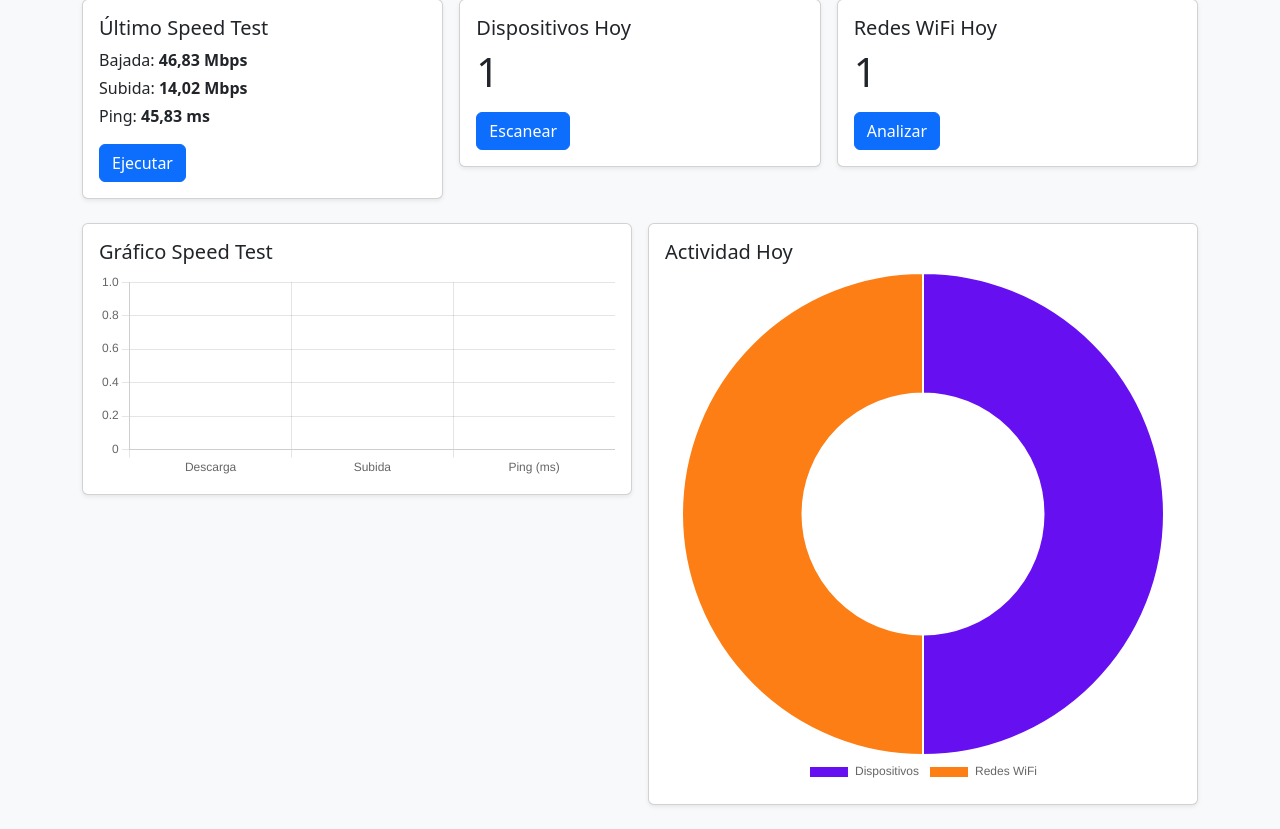
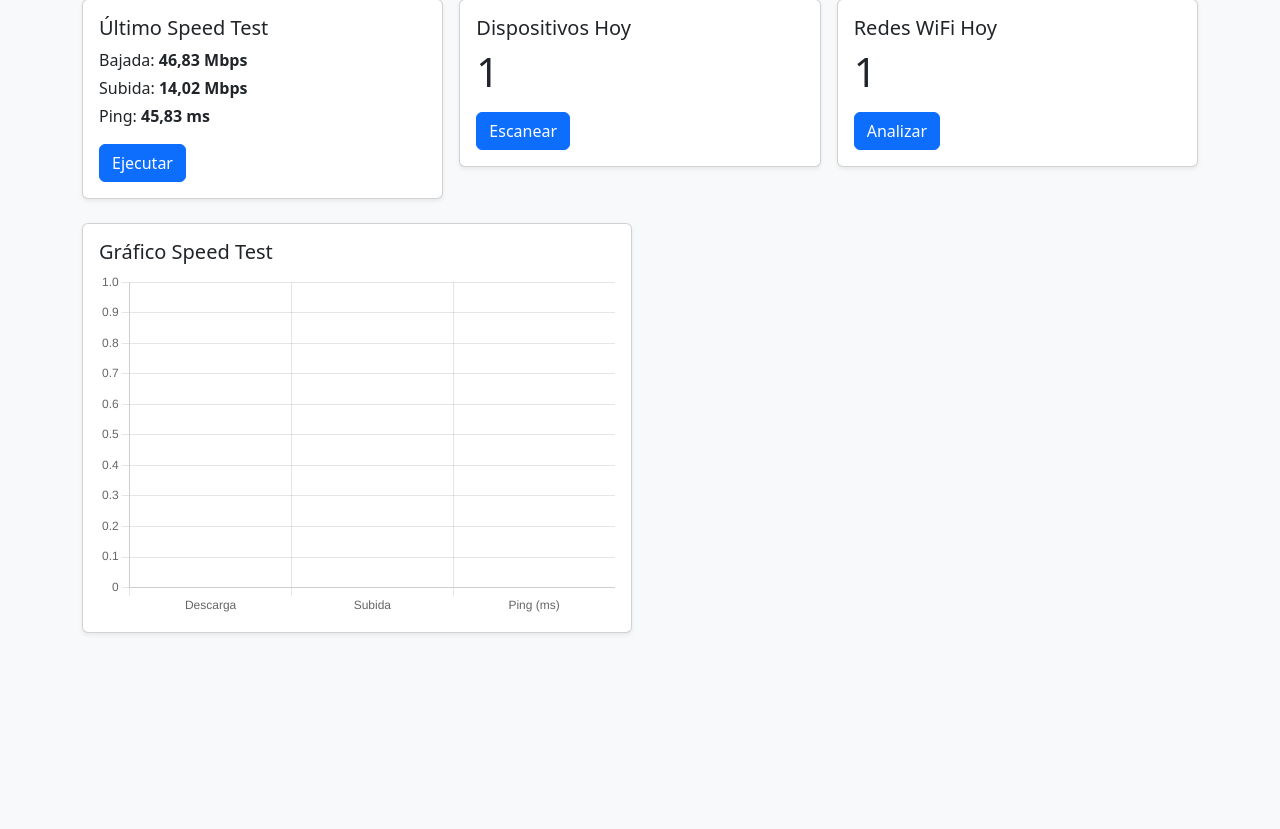
Before and after one commit to Mica569/WifiScannerDjango, a Django app: template templates/diagnostics/dashboard.html in a window 1280 px wide. Shown: the part 145-974 px from the top of the page. After the commit the page ends 779 px from the top, so only its background shows below. Run offline with Django 5.2, Linux system fonts and the light colour scheme; data comes from the database, SQL or seed files in the repository; tables that the repository leaves empty hold one stand-in row (values such as "Sample post"); the template is opened without the code that fills it: values that come from a table or form of the project are taken from there, most other values are stand-ins (such as "Sample title", 1, 10 or a date in 2020).

Commit message:
Dashboard: remover 'Actividad Hoy' y robustecer gráficos\n\n- Quita sección y chart de actividad\n- Canvas de speed test a ancho completo y altura mayor\n- Manejo con try/catch: si Chart.js falla, usar fallback en canvas

```diff
--- a/templates/diagnostics/dashboard.html
+++ b/templates/diagnostics/dashboard.html
@@ -41,18 +41,11 @@
     <div class="card shadow-sm">
       <div class="card-body">
         <h5 class="card-title">Gráfico Speed Test</h5>
-        <canvas id="speedChart" height="120"></canvas>
+        <canvas id="speedChart" style="width:100%;" height="200"></canvas>
       </div>
     </div>
   </div>
-  <div class="col-md-6">
-    <div class="card shadow-sm">
-      <div class="card-body">
-        <h5 class="card-title">Actividad Hoy</h5>
-        <canvas id="activityChart" height="120"></canvas>
-      </div>
-    </div>
-  </div>
+
   <script>
     (function() {
       function drawBarFallback(canvas, values, labels, colors) {
@@ -119,27 +112,19 @@
         const wifis = {{ wifi_count|default:0 }};
 
         const c1 = document.getElementById('speedChart');
-        const c2 = document.getElementById('activityChart');
         // Si Chart.js está disponible, úsalo; si no, usar fallback canvas
         if (window.Chart) {
           try { if (window._speedChart) window._speedChart.destroy(); } catch(_) {}
-          window._speedChart = new Chart(c1, {
+          try { window._speedChart = new Chart(c1, {
             type: 'bar',
             data: {
               labels: ['Descarga','Subida','Ping (ms)'],
               datasets: [{ label: 'Última', data: [ds.download, ds.upload, ds.ping], backgroundColor: ['#0d6efd','#198754','#6c757d'] }]
             },
             options: { responsive: true, plugins: { legend: { display: false } } }
-          });
-          try { if (window._activityChart) window._activityChart.destroy(); } catch(_) {}
-          window._activityChart = new Chart(c2, {
-            type: 'doughnut',
-            data: { labels: ['Dispositivos','Redes WiFi'], datasets: [{ data: [devs, wifis], backgroundColor: ['#6610f2','#fd7e14'] }] },
-            options: { responsive: true, plugins: { legend: { position: 'bottom' } } }
-          });
+          }); } catch (e) { drawBarFallback(c1, [ds.download, ds.upload, ds.ping], ['Descarga','Subida','Ping'], ['#0d6efd','#198754','#6c757d']); }
         } else {
           drawBarFallback(c1, [ds.download, ds.upload, ds.ping], ['Descarga','Subida','Ping'], ['#0d6efd','#198754','#6c757d']);
-          drawDoughnutFallback(c2, [devs, wifis], ['Dispositivos','Redes WiFi'], ['#6610f2','#fd7e14']);
         }
       }
 
@@ -147,8 +132,7 @@
       window.addEventListener('pageshow', initCharts);
       window.addEventListener('pagehide', function() {
         try { if (window._speedChart) window._speedChart.destroy(); } catch(_) {}
-        try { if (window._activityChart) window._activityChart.destroy(); } catch(_) {}
-        window._speedChart = null; window._activityChart = null;
+        window._speedChart = null;
       });
     })();
   </script>
```
